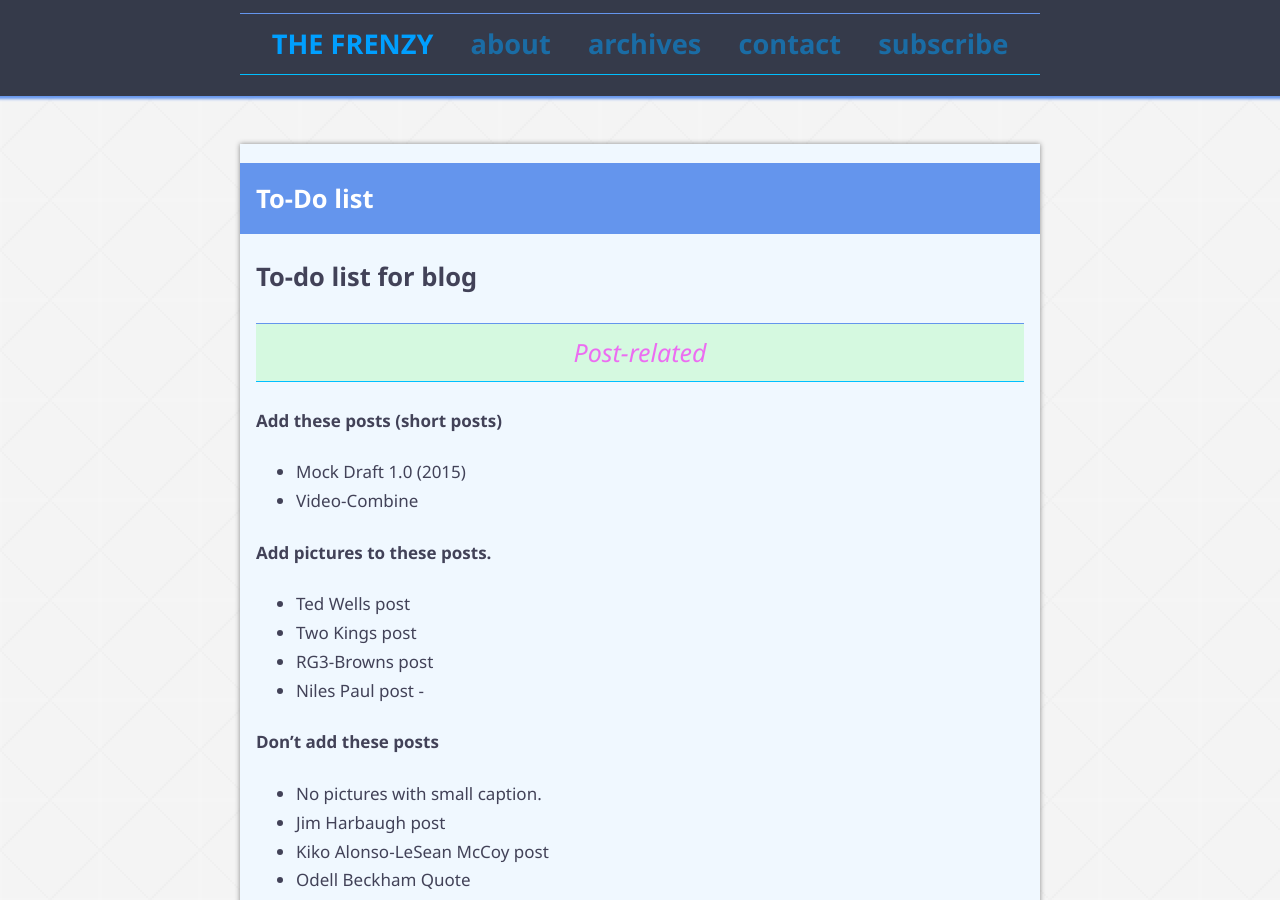
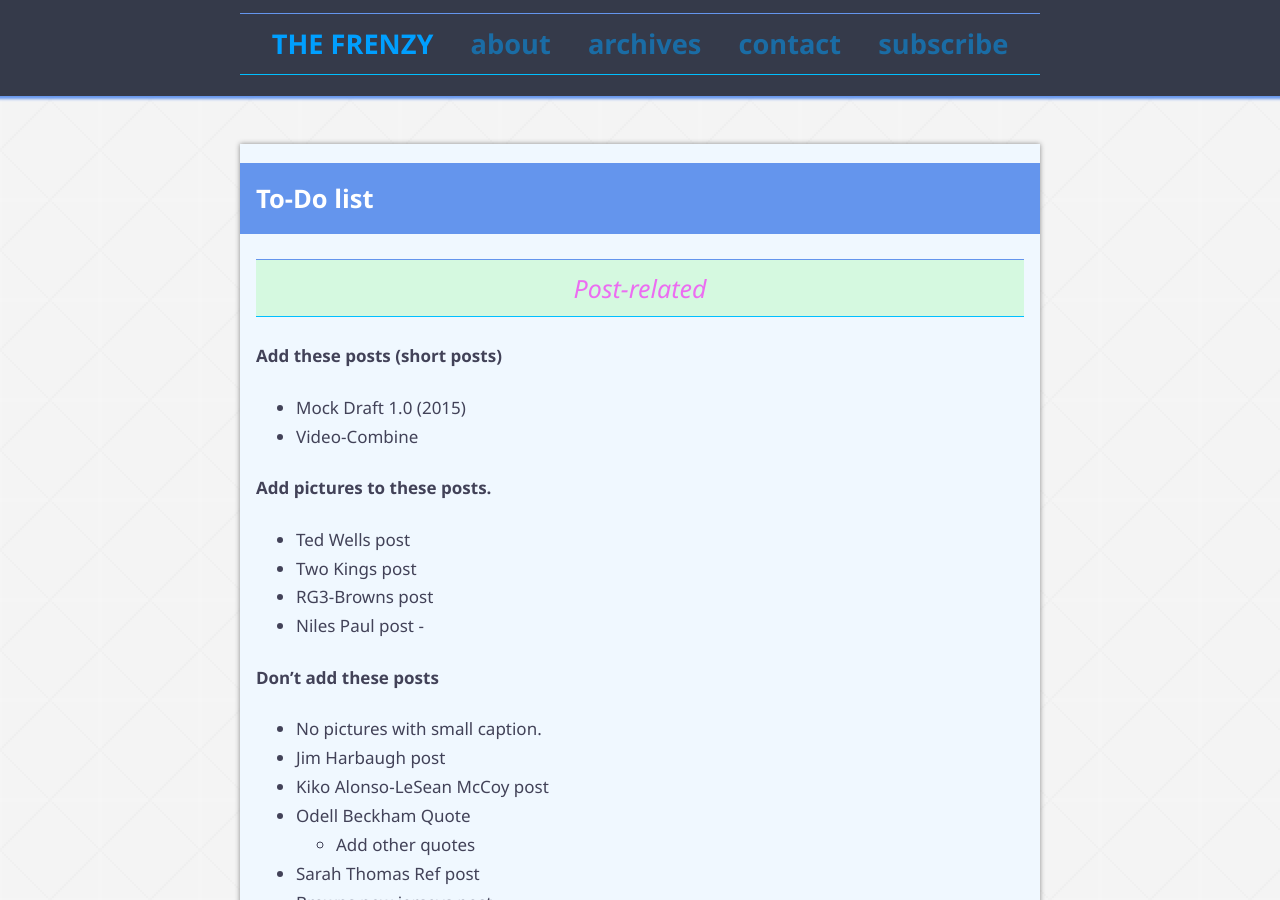
Before and after one commit to rshivjiani/rshivjiani.github.io, a Jekyll site: the page built from to-do.md, in a window 1280 px wide and 900 px high. Built offline with Jekyll 4.4.1, drawn with Linux system fonts in a browser that asks for light colours.

Commit message:
Updated to-do list

```diff
--- a/to-do.md
+++ b/to-do.md
@@ -3,8 +3,6 @@
 layout: page
 permalink: /todo
 ---
-
-# To-do list for blog
 
 ### Post-related
 
```
